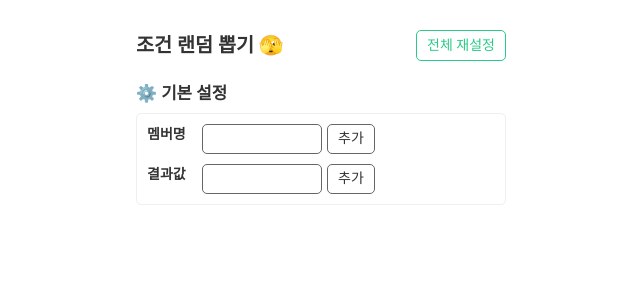
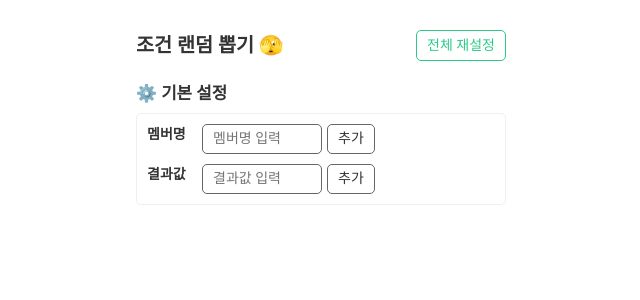
Before and after one commit to yemsu/conditional-random-result-react, a React (Create React App) app: page / in a window 1280 px wide. Shown: the top 300 px of the page, without its empty margins (319-959 px from the left). Built offline with nearby package versions, Linux system fonts and the light colour scheme; a web font is replaced by a local one.

Commit message:
refactor: InputBadges 컴포넌트 해체, Input 컴포넌트 placeholder props 추가

```diff
--- a/src/components/InputBadges.tsx
+++ /dev/null
@@ -1,78 +0,0 @@
-import { ReactNode, SyntheticEvent } from "react"
-import styled from "styled-components"
-import Button from "../elements/Button"
-import Badge from "../elements/Badge"
-import List from "../elements/List"
-
-interface InputBadgesProps {
-  children: ReactNode
-  dataType: string
-  dataList: string[]
-  onSubmit: (e: SyntheticEvent, dataType: string) => void
-  onDelete: (data: string, dataType: string) => void
-}
-
-function InputBadges(props: InputBadgesProps) {
-  const {
-    children,
-    dataType,
-    dataList,
-    onSubmit,
-    onDelete
-  } = props
-
-  const deleteBadge = (e: SyntheticEvent, data: string) => {
-    e.preventDefault()
-    onDelete(data, dataType)
-  }
-
-  return (
-    <FormStyled onSubmit={(e) => onSubmit(e, dataType)}>
-      <InputArea>
-        { children }
-        <Button type="submit">추가</Button>
-      </InputArea>
-      {
-        dataList.length > 0 &&
-        <BadgeListArea>
-          <List dataList={dataList} direction="row">
-            {(data, i) => <BadgeButtonStyled
-              onClick={(e) => deleteBadge(e, data)}
-              title="클릭하여 제거"
-            >
-              <Badge>
-                { data }
-                <SpanIconStyled>✖️</SpanIconStyled>
-              </Badge>
-            </BadgeButtonStyled>}
-          </List>
-        </BadgeListArea>
-      }
-    </FormStyled>
-  )
-}
-
-const FormStyled = styled.form`
-
-`
-
-const InputArea = styled.div`
-  display: flex;
-  gap: 5px;
-`
-
-const BadgeListArea = styled.div`
-  margin-top: 10px;
-`
-
-const BadgeButtonStyled = styled.button`
-
-`
-
-const SpanIconStyled = styled.span`
-  margin-left: 0.8em;
-  font-size: 0.1em;
-  filter: brightness(1.8) saturate(0);
-`
-
-export default InputBadges
--- a/src/components/randomResult/BasicSettingContent.tsx
+++ b/src/components/randomResult/BasicSettingContent.tsx
@@ -1,8 +1,11 @@
 import ContentSection from "../ContentSection"
-import InputBadges from "../InputBadges"
-import { useContext } from "react"
+import { SyntheticEvent, useContext } from "react"
 import Input from "../../elements/Input"
+import Button from "../../elements/Button"
+import Badge from "../../elements/Badge"
+import List from "../../elements/List"
 import { RandomResultContext } from "../../context/RandomResultContext"
+import styled from "styled-components"
 
 function BasicSettingContent() {
   const {
@@ -16,6 +19,11 @@ function BasicSettingContent() {
     onSubmit
   } = useContext(RandomResultContext)
 
+  const deleteBadge = (e: SyntheticEvent, data: string, dataTypeKeyName: string) => {
+    e.preventDefault()
+    deleteMember(data, dataTypeKeyName)
+  }
+
   return (
     <ContentSection title="⚙️ 기본 설정" styleTheme="wrapContent">
       {dataTypeKeyNames.map((dataTypeKeyName: string, i) => (
@@ -24,12 +32,8 @@ function BasicSettingContent() {
           title={dataTypes[i].korName}
           styleTheme="row"
         >
-          <InputBadges
-            dataType={dataTypeKeyName}
-            dataList={inputDataList[dataTypeKeyName]}
-            onSubmit={onSubmit}
-            onDelete={deleteMember}
-          >
+        <form onSubmit={(e) => onSubmit(e, dataTypeKeyName)}>
+          <InputArea>
             <Input
               name={dataTypeKeyName}
               value={forms[dataTypeKeyName]}
@@ -37,11 +41,42 @@ function BasicSettingContent() {
               placeholder={`${dataTypes[i].korName} 입력`}
               isFocusOn={focusInputDataType === dataTypeKeyName}
             />
-          </InputBadges>
+            <Button type="submit">추가</Button>
+          </InputArea>
+          {
+            inputDataList[dataTypeKeyName].length > 0 &&
+            <BadgeListArea>
+              <List dataList={inputDataList[dataTypeKeyName]} direction="row">
+                {(data, i) => <button
+                  onClick={(e) => deleteBadge(e, data, dataTypeKeyName)}
+                  title="클릭하여 제거"
+                >
+                  <Badge>
+                    { data }
+                    <SpanIconStyled>✖️</SpanIconStyled>
+                  </Badge>
+                </button>}
+              </List>
+            </BadgeListArea>
+          }
+        </form>
         </ContentSection>
       ))}
     </ContentSection>
   )
 }
 
+const InputArea = styled.div`
+  display: flex;
+  gap: 5px;
+`
+const BadgeListArea = styled.div`
+  margin-top: 10px;
+`
+const SpanIconStyled = styled.span`
+  margin-left: 0.8em;
+  font-size: 0.1em;
+  filter: brightness(1.8) saturate(0);
+`
+
 export default BasicSettingContent
--- a/src/elements/Input.tsx
+++ b/src/elements/Input.tsx
@@ -4,6 +4,7 @@ import styled from "styled-components"
 interface InputProps {
   name: string
   value: string
+  placeholder?: string
   onChange: (e: SyntheticEvent) => void
   isFocusOn?: boolean
 }
@@ -11,6 +12,7 @@ interface InputProps {
 function Input(props: InputProps) {
   const {
     name,
+    placeholder,
     value,
     onChange,
     isFocusOn
@@ -32,6 +34,7 @@ function Input(props: InputProps) {
         value={value}
         onChange={onChange}
         ref={inputRef}
+        placeholder={placeholder ?? '입력'}
       />
     </InputWrapper>
   )
```
